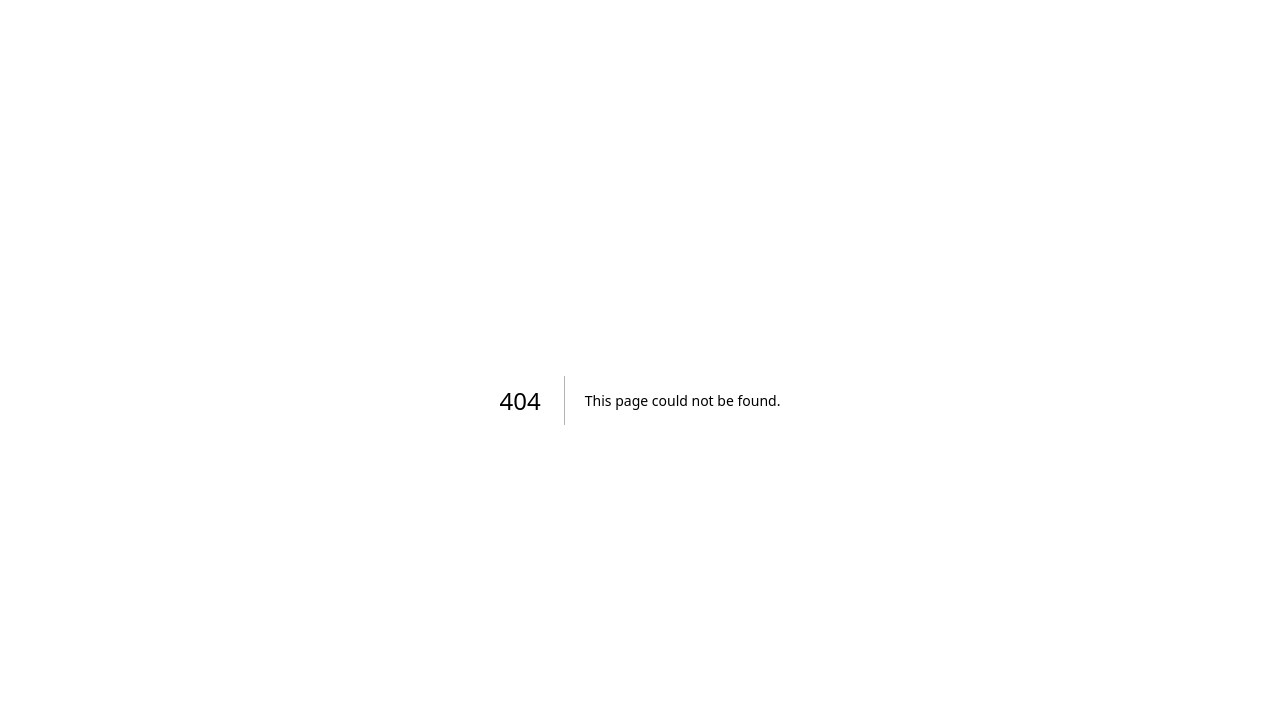
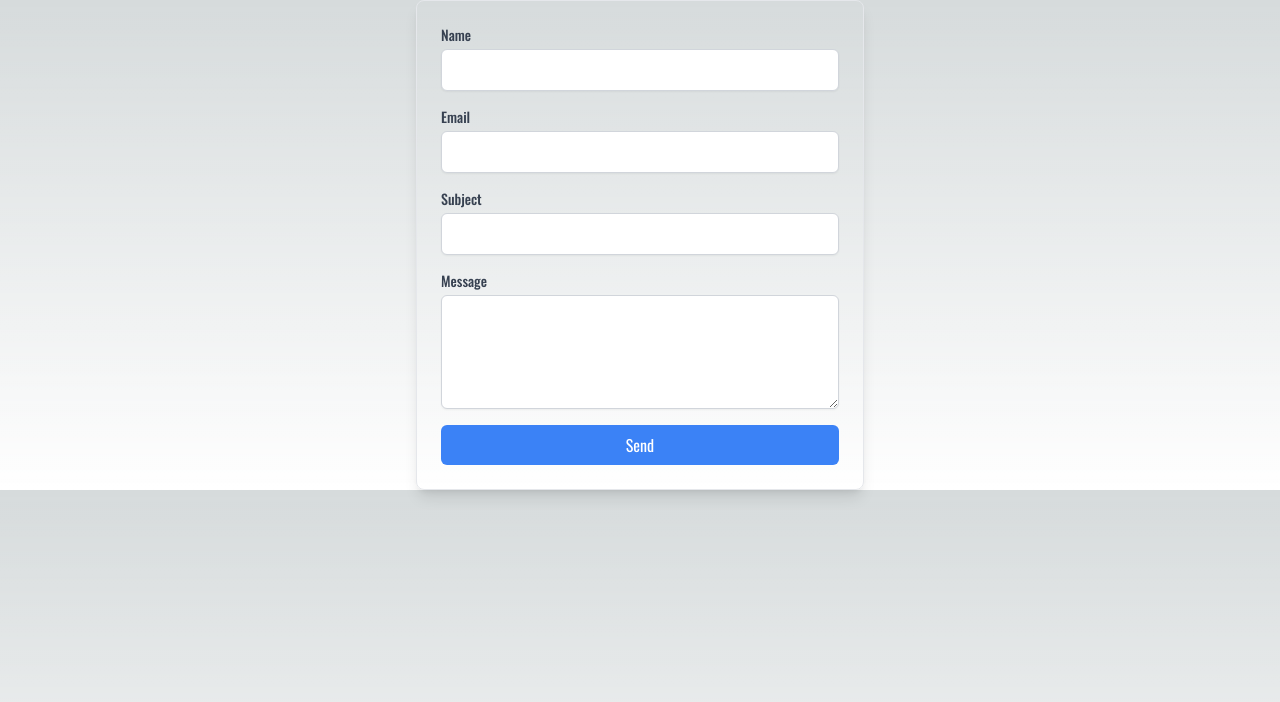
Before and after one commit to LQuintero/personal-page, a Next.js app: page /contact in a window 1280 px wide. Before the commit this address had no page. Shown: the top 702 px of the page. Built offline with nearby package versions, Linux system fonts and the light colour scheme.

Commit message:
Add contact form

```diff
--- /dev/null
+++ b/src/app/contact/page.tsx
@@ -0,0 +1,10 @@
+'use client'
+
+import React from 'react';
+import ContactForm  from '../../components/ContactForm';
+
+const Contact = () => (
+  <ContactForm />
+);
+
+export default Contact;
--- a/src/app/page.tsx
+++ b/src/app/page.tsx
@@ -1,20 +1,27 @@
 'use client'
 
+import { useRouter } from 'next/navigation';
 import { FontAwesomeIcon } from '@fortawesome/react-fontawesome';
 import { faLinkedin, faSquareGithub } from '@fortawesome/free-brands-svg-icons';
-import { faFile } from '@fortawesome/free-regular-svg-icons';
+import { faSquareEnvelope } from '@fortawesome/free-solid-svg-icons';
 
 import Home from '../components/HomePage';
 import { ListItemProps } from '../types/ListItemProps';
 
-const handleButtonClick = (event: React.MouseEvent<HTMLButtonElement>) => {
+const App = () => {
+  const router = useRouter();
+
+  const handleContactButtonClick = (event: React.MouseEvent<HTMLButtonElement>) => {
     const targetId = (event.target as HTMLButtonElement).id;
     console.log('Button clicked!', event, targetId);
+
+    // Navigate to /contact when the button is clicked
+    router.push('/contact');
   };
 
-const itemIconClassesShared = 'place-content-center';
+  const itemIconClassesShared = 'h-[36px] place-content-center';
   const itemIconClassesBrands = `h-9 ${itemIconClassesShared}`;
-const itemIconClassesRegular = `h-8 ${itemIconClassesShared}`;
+  const itemIconClassesRegular = `h-9 ${itemIconClassesShared}`;
 
   const listItems: ListItemProps[] = [
     {
@@ -43,20 +50,22 @@ const listItems: ListItemProps[] = [
       type: 'button',
       item: {
         id: '3',
-      icon: <FontAwesomeIcon id="resume" icon={faFile} className={itemIconClassesRegular} />,
-      onClick: handleButtonClick
+        icon: <FontAwesomeIcon id="contact" icon={faSquareEnvelope} className={itemIconClassesRegular} />,
+        onClick: handleContactButtonClick
       },
-    tooltipText: 'Resume',
+      tooltipText: 'Contact Me',
       tooltipPosition: 'bottom'
     }
   ];
 
-const App = () => (
+
+  return (
     <Home
       title="Laura Quintero"
       subtitle="Technologist"
       list={listItems}
     />
   );
+};
 
 export default App;
--- /dev/null
+++ b/src/components/ContactForm.tsx
@@ -0,0 +1,103 @@
+import React, { useState } from 'react';
+
+const ContactForm: React.FC = () => {
+  // State to hold form values
+  const [formData, setFormData] = useState({
+    name: '',
+    email: '',
+    subject: '',
+    message: ''
+  });
+
+  // Handle form field changes
+  const handleChange = (e: React.ChangeEvent<HTMLInputElement | HTMLTextAreaElement>) => {
+    const { name, value } = e.target;
+    setFormData({
+      ...formData,
+      [name]: value
+    });
+  };
+
+  // Handle form submission
+  const handleSubmit = (e: React.FormEvent<HTMLFormElement>) => {
+    e.preventDefault();
+    // You can process form data here (e.g., send to API)
+    console.log('Form submitted:', formData);
+    alert('Message sent successfully!');
+
+    // Reset form after submission
+    setFormData({
+      name: '',
+      email: '',
+      subject: '',
+      message: ''
+    });
+  };
+
+  return (
+    <form onSubmit={handleSubmit} className="space-y-4 max-w-md mx-auto p-6 border rounded-lg shadow-lg">
+      <div>
+        <label htmlFor="name" className="block text-sm font-medium text-gray-700">Name</label>
+        <input
+          type="text"
+          id="name"
+          name="name"
+          value={formData.name}
+          onChange={handleChange}
+          className="mt-1 block w-full border border-gray-300 rounded-md shadow-sm p-2"
+          required
+        />
+      </div>
+
+      <div>
+        <label htmlFor="email" className="block text-sm font-medium text-gray-700">Email</label>
+        <input
+          type="email"
+          id="email"
+          name="email"
+          value={formData.email}
+          onChange={handleChange}
+          className="mt-1 block w-full border border-gray-300 rounded-md shadow-sm p-2"
+          required
+        />
+      </div>
+
+      <div>
+        <label htmlFor="subject" className="block text-sm font-medium text-gray-700">Subject</label>
+        <input
+          type="text"
+          id="subject"
+          name="subject"
+          value={formData.subject}
+          onChange={handleChange}
+          className="mt-1 block w-full border border-gray-300 rounded-md shadow-sm p-2"
+          required
+        />
+      </div>
+
+      <div>
+        <label htmlFor="message" className="block text-sm font-medium text-gray-700">Message</label>
+        <textarea
+          id="message"
+          name="message"
+          value={formData.message}
+          onChange={handleChange}
+          className="mt-1 block w-full border border-gray-300 rounded-md shadow-sm p-2"
+          rows={4}
+          required
+        ></textarea>
+      </div>
+
+      <div>
+        <button
+          type="submit"
+          className="w-full bg-blue-500 text-white py-2 px-4 rounded-md hover:bg-blue-600"
+        >
+          Send
+        </button>
+      </div>
+    </form>
+  );
+};
+
+export default ContactForm;
```
Lines whose indentation alone changed are shown as unchanged.
